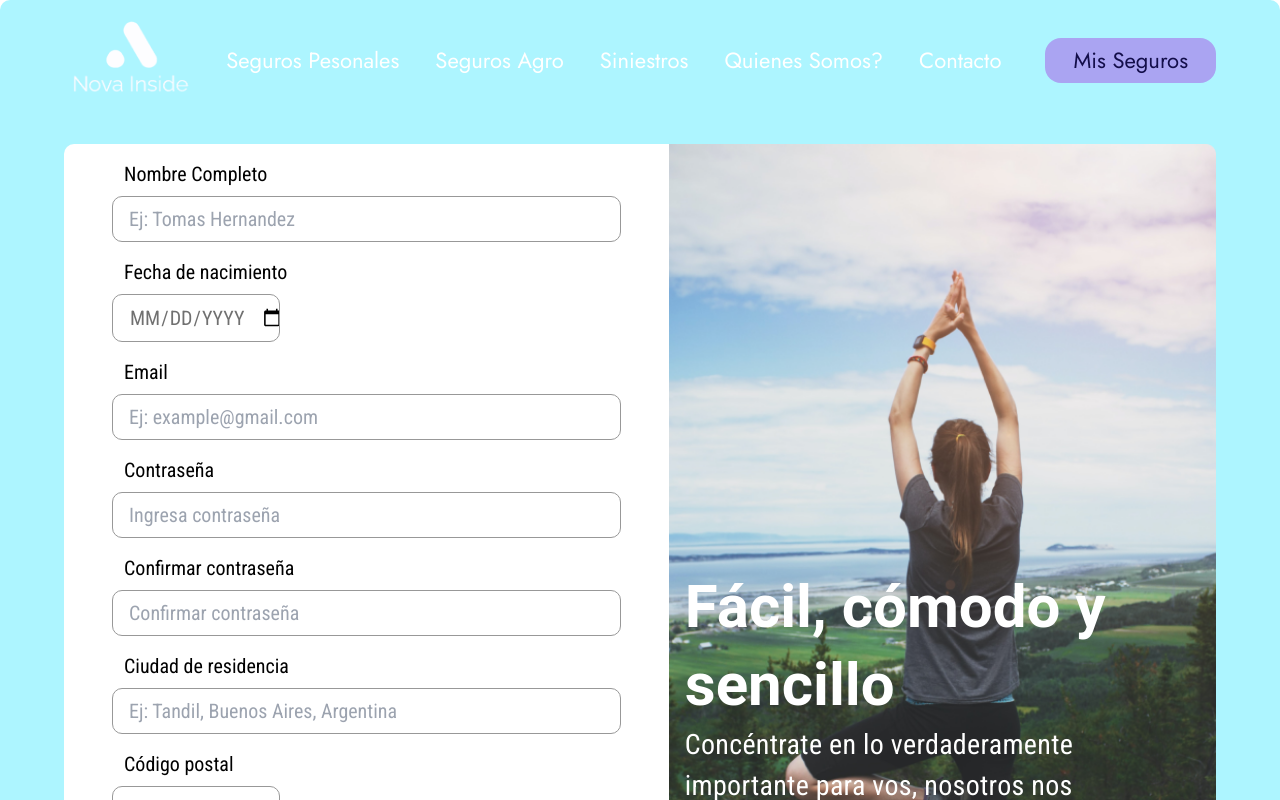
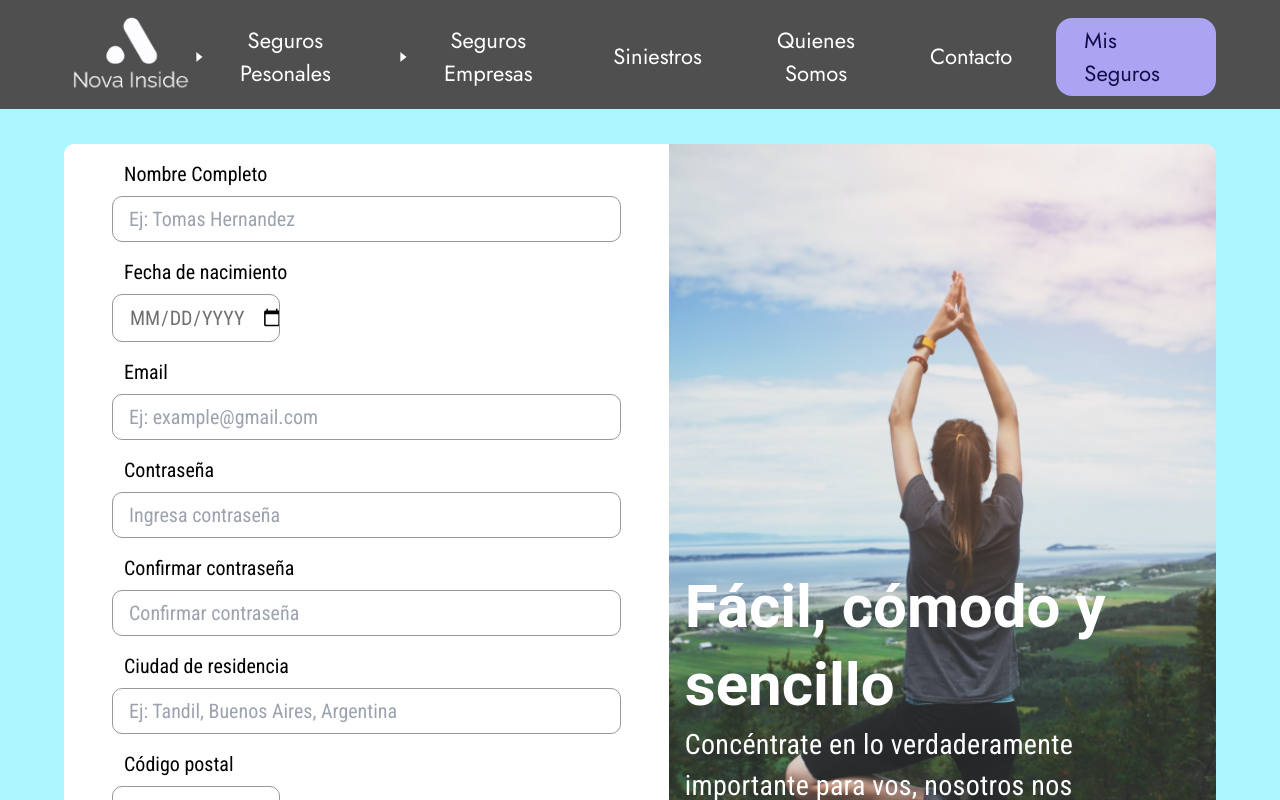
Before and after one commit to joblyapp/team-legumbre, a React (Vite) app: page /register in a window 1280 px wide. Shown: the top 800 px of the page. Built offline with nearby package versions, Linux system fonts and the light colour scheme; a web font is replaced by a local one.

Commit message:
nav and login finished

```diff
--- a/src/App.jsx
+++ b/src/App.jsx
@@ -9,7 +9,7 @@ function App() {
   return (
     <Router>
       <div className="relative w-full flex flex-wrap">
-        <NavPersonalizado />
+        <NavPersonalizado tipoOscuro={false}  cambiar={true}/>
         <Routes>
           <Route exact path="/" element={<Landing />} />
           <Route path="/register" element={<SignUp />} />
--- a/src/Helpers/FormInputs/index.js
+++ b/src/Helpers/FormInputs/index.js
@@ -50,3 +50,25 @@ export const registerInputs = [
     label: "Acepto los términos de uso y condiciones.",
   },
 ];
+
+export const loginInputs = [
+  {
+    name: "email",
+    type: "email",
+    placeholder: "Ej: example@gmail.com",
+    label: "Email",
+  },
+
+  {
+    name: "password",
+    type: "password",
+    placeholder: "Ingresa contraseña",
+    label: "Contraseña",
+  },
+
+  {
+    name: "sesion",
+    type: "checkbox",
+    label: "Mantener sesión iniciada.",
+  }
+];
--- /dev/null
+++ b/src/componentes/LogIn/index.jsx
@@ -0,0 +1,38 @@
+import styles from "./login.module.css";
+import { Form } from "../Share";
+import { loginInputs } from "../../Helpers/FormInputs";
+import RegisterValidation from "../../Helpers/FormValidations/RegisterValidation";
+
+const SignUp = () => {
+  return (
+    <div className={styles.fullContainer}>
+      <picture className={styles.imgContainer}>
+        <img className={styles.headerWave} src={`/imagenes/signup-wave.png`} />
+        <source
+          srcSet={`/imagenes/bg-signup-mobile.png`}
+          media="(max-width: 1024px)"
+        />
+        <img src={`/imagenes/bg-signup-desktop.png`} />
+        <div className={styles.info}>
+          <h2>Fácil, cómodo y sencillo</h2>
+          <p>
+            Concéntrate en lo verdaderamente importante para vos, nosotros nos
+            aseguramos de que todo salga bien
+          </p>
+        </div>
+      </picture>
+      <section className={styles.formContainer}>
+        <Form fields={loginInputs} schema={RegisterValidation} buttonText="Registrarse" />
+      </section>
+      <picture className={styles.waveContainer}>
+        <source
+          srcSet={`/imagenes/signup-footer-wave-mobile.svg`}
+          media="(max-width: 1023px)"
+        />
+        <img src={`/imagenes/signup-footer-wave-desktop.svg`} />
+      </picture>
+    </div>
+  );
+};
+
+export default SignUp;
--- /dev/null
+++ b/src/componentes/LogIn/login.module.css
@@ -0,0 +1,121 @@
+.fullContainer {
+  display: flex;
+  justify-content: center;
+  align-items: center;
+  flex-wrap: wrap;
+
+  background-color: var(--color-white);
+  font-family: 'Roboto Condensed';
+}
+.waveContainer,
+.imgContainer {
+  flex: 1 1 100vw;
+  position: relative;
+  display: flex;
+  align-items: center;
+
+  width: 100%;
+}
+.waveContainer>img,
+.imgContainer>img {
+  flex: 1 1 100%;
+}
+
+.headerWave {
+  position: absolute;
+  top: 0;
+  z-index: 10;
+  width: 100%;
+}
+
+.info {
+  position: absolute;
+  top: 40%;
+  z-index: 15;
+  display: flex;
+  flex-direction: column;
+  padding: 1rem;
+
+  color: var(--color-black);
+}
+
+.info h2 {
+  display: flex;
+  align-items: center;
+
+  font-family: Roboto;
+  font-weight: 700;
+  font-size: 1.5rem;
+  line-height: 31px;
+
+}
+.info p {
+  font-weight: 400;
+  font-size: 1rem;
+  line-height: 19px;
+  letter-spacing: .3px;
+}
+
+.formContainer {
+  flex: 1 1 100%;
+  display: flex;
+  flex-direction: column;
+  justify-content: center;
+  align-items: center;
+
+  margin: auto;
+  padding: 1rem;
+  padding-bottom: 4rem;
+
+  background-color: var(--color-white);
+}
+
+@media screen and (min-width: 1024px) {
+  .fullContainer{
+    position: relative;
+    padding: 9rem 4rem 1rem 4rem;
+    border-radius: 10px;
+    background-color: var(--color-green-base);
+  }
+
+  .imgContainer {
+    flex-basis: 45%;
+    order: 2;
+    border-radius: 10px;
+  }
+
+  .imgContainer,
+  .imgContainer>img {
+    height: 100%;
+  }
+
+  .info {
+    flex-basis: 100%;
+    color: var(--color-white);
+  }
+
+  .info h2 {
+    font-size: 3.75rem;
+    line-height: 78px;
+  }
+  .info p {
+    font-size: 28px;
+    line-height: 41px;
+  }
+
+  .headerWave {
+    display: none;
+  }
+
+  .formContainer {
+    flex-basis: 50%;
+    height: 100%;
+    padding: 1rem 3rem 4rem 3rem;
+    border-top-left-radius: 10px;
+  }
+
+  .waveContainer {
+    position: absolute;
+    bottom: 0;
+  }
+}
--- a/src/componentes/puro/NavPersonalizado.jsx
+++ b/src/componentes/puro/NavPersonalizado.jsx
@@ -1,54 +1,89 @@
-import { useState } from "react";
-import { AiOutlineMenu } from "react-icons/ai";
+import { useRef, useState } from "react";
 import { Link } from "react-router-dom";
-export default function NavPersonalizado() {
-  const [isPageScrolled, setPageScrolled] = useState(false);
+import Pestania from "./Pestania";
+export default function NavPersonalizado({ tipoOscuro, cambiar }) {
+  const [darkTheme, setDarkTheme] = useState(tipoOscuro);
+  const refNav = useRef();
+  const refHeader = useRef();
+  const [isOpen, setIsOpen] = useState(false);
 
   addEventListener("scroll", () => {
-    window.scrollY > 100 && setPageScrolled(true);
-    window.scrollY < 100 && setPageScrolled(false);
+    if (cambiar) {
+      window.innerHeight > window.scrollY
+        ? setDarkTheme(false)
+        : setDarkTheme(true);
+    }
   });
 
-  const pestañas = [
-    "Seguros Pesonales",
-    "Seguros Agro",
-    "Siniestros",
-    "Quienes Somos?",
-    "Contacto",
-  ];
+  function manejadorNav() {
+    refNav.current.style.display = `${isOpen ? "none" : "flex"}`;
+    refNav.current.style.top = `${refHeader.current.clientHeight}px`;
+    setIsOpen(!isOpen);
+  }
+
+  const pestanias=[
+    {
+      title:"Seguros Pesonales",
+      subPestania:["NaN","NaN"],
+      redirect:["/","/"]
+
+    },
+    {
+      title:"Seguros Empresas",
+      subPestania:["NaN","NaN"],
+      redirect:["/","/"]
+    },
+    {
+      title:"Siniestros",
+      redirect:"/"
+    },
+    {
+      title:"Quienes Somos",
+      redirect:"/"
+    },
+    {
+      title:"Contacto",
+      redirect:"/"
+    }
+  ]
+
 
   return (
     <header
-      className={`fixed w-full flex flex-row basis-[100vw] font-jost text-[24px] justify-between px-[5%] pt-2 lg:text-[17px] xl:text-[22px]  desk:text-[24px] z-50 `}
+      className={`fixed w-full flex flex-row  font-jost text-[20px] justify-between px-[5%] pt-1 lg:text-[17px] xl:text-[22px]  desk:text-[24px] z-50 ${
+        darkTheme ? "bg-none" : "bg-[#4F4F4F]"
+      }`}
+      ref={refHeader}
     >
       <img
         className="h-[80px] lg:h-[85px] xl:h-[105px] desk:h-full"
-        src={`/imagenes/logo-nav-${isPageScrolled ? "negro" : "blanco"}.png`}
+        src={`/imagenes/logo-nav-${darkTheme ? "negro" : "blanco"}.png`}
         alt="logo-nav"
       />
-      <AiOutlineMenu
-        className={`fill-${
-          isPageScrolled ? "black" : "white"
-        } mt-3 w-[40px] h-[40px] block md:hidden stroke-black stroke-2`}
-      />
       <nav
-        className={
-          "hidden flex-row justify-center align-middle gap-7 " +
-          `text-${isPageScrolled ? "black" : "white"} xl:gap-9 md:flex`
-        }
+        className={`hidden flex-col gap-1 px-4 pb-4 absolute right-0 text-${
+          darkTheme ? "black bg-none" : "white bg-[#4F4F4F]"
+        } md:p-0 md:!flex md:static md:flex-row md:justify-center md:align-middle md:gap-7 xl:gap-9 `}
+        ref={refNav}
       >
-        {pestañas.map((pestaña, index) => (
-          <button key={index} className="text-left md:text-center">
-            {pestaña}
-          </button>
+        {pestanias.map((pestania, index) => (
+          <Pestania key={index} pestania={pestania} darkTheme={darkTheme}/>
         ))}
         <Link
           to="register"
-          className="bg-[#AAA4F2] rounded-2xl  text-[#130E4A]  self-center lg:px-7 lg:py-1.5 lg:ml-2 desk:ml-8"
+          className="bg-[#AAA4F2] rounded-2xl px-7 text-[#130E4A]  self-center md:block  lg:py-1.5 lg:ml-2 desk:ml-8"
         >
-          <button>Mis Seguros</button>
+          Mis Seguros
         </Link>
       </nav>
+      <img
+        src={`/imagenes/menu-${darkTheme ? "negro" : "blanco"}.png`}
+        className={`fill-${
+          darkTheme ? "black" : "white"
+        } self-center w-[30px] h-[20px] block md:hidden`}
+        alt="menu"
+        onClick={manejadorNav}
+      />
     </header>
   );
 }
--- /dev/null
+++ b/src/componentes/puro/Pestania.jsx
@@ -0,0 +1,57 @@
+import { Link } from "react-router-dom";
+import { useState,useRef } from "react";
+export default function Pestania({ pestania, darkTheme }) {
+  const [isOpen, setIsOpen] = useState(false);
+  const [darkBg, setDarkBg] = useState(darkTheme);
+  const refSubPestania = useRef();
+  const refPestania = useRef();
+  function manejadorSubPestania() {
+    refSubPestania.current.style.display = `${isOpen ? "none" : "flex"}`;
+    if(window.innerWidth>768){
+      refSubPestania.current.style.left = `${Math.round(refPestania.current.getBoundingClientRect().left)}px`
+      refSubPestania.current.style.width = `${Math.round(refPestania.current.getBoundingClientRect().width)}px`
+      refSubPestania.current.style.top = `65px`
+    }else{
+      refSubPestania.current.style.inset = `0`
+      refSubPestania.current.style.left = `1.5rem`
+    }
+
+
+    setIsOpen(!isOpen);
+  }
+
+  function determinarPosicion() {
+
+  }
+  if (pestania.subPestania) {
+    return (
+      <>
+        <div className="flex gap-1 " onClick={manejadorSubPestania} ref={refPestania}>
+          <span className="text-left md:text-center self-center">
+            &#129170;
+          </span>
+          <h2 className="text-left md:text-center self-center">
+            {pestania.title}
+          </h2>
+        </div>
+
+        <div className={`hidden flex-col relative md:absolute ${
+          darkTheme ? "md:bg-none" : "md: bg-[#4F4F4F]"
+        } md:pb-2 md:h-auto`} ref={refSubPestania}>
+          {pestania.subPestania.map((sub, index) => (
+            <Link className="md:pl-4" to={pestania.redirect[index]} key={index}>{sub}</Link>
+          ))}
+        </div>
+      </>
+    );
+  }
+
+  return (
+    <Link to={pestania.redirect} className="flex gap-1">
+      <span className="opacity-0">&#129170;</span>
+      <h2 className="text-left md:text-center self-center">
+        &#32;{pestania.title}
+      </h2>
+    </Link>
+  );
+}
```
